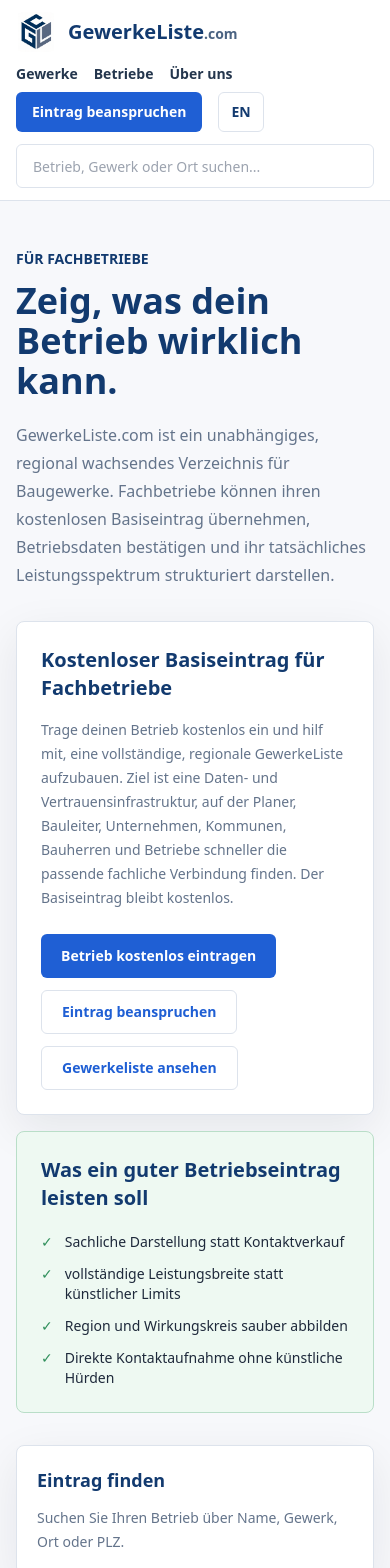
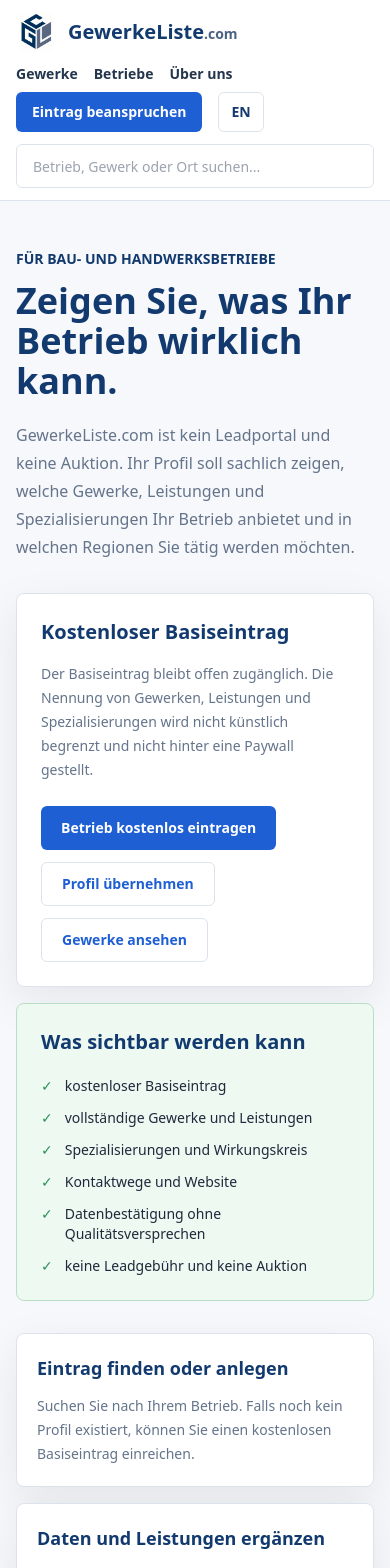
Before and after one commit to andreas1000000/gewerkeliste, a Next.js app: page /fuer-betriebe in a window 390 px wide. Shown: the top 1568 px of the page. Built offline with nearby package versions, Linux system fonts and the light colour scheme; no server answers.

Commit message:
Improve marketing pages and SEO basics

```diff
--- a/app/fuer-betriebe/page.tsx
+++ b/app/fuer-betriebe/page.tsx
@@ -4,74 +4,72 @@
 import { SiteHeader } from "@/components/site-header";
 
 export const metadata: Metadata = {
-  title: "Für Betriebe – Betrieb vollständig darstellen | GewerkeListe.com",
+  title: "Für Betriebe: kostenloses Basisprofil sichern | GewerkeListe.com",
   description:
-    "Fachbetriebe können ihren Betrieb kostenlos eintragen, Leistungen vollständig darstellen und die regionale GewerkeListe mit aufbauen.",
+    "Bau- und Handwerksbetriebe können ihren kostenlosen Basiseintrag übernehmen, Leistungen vollständig darstellen und regional auffindbar werden.",
+  alternates: {
+    canonical: "/fuer-betriebe",
+  },
 };
+
+const benefits = [
+  "kostenloser Basiseintrag",
+  "vollständige Gewerke und Leistungen",
+  "Spezialisierungen und Wirkungskreis",
+  "Kontaktwege und Website",
+  "Datenbestätigung ohne Qualitätsversprechen",
+  "keine Leadgebühr und keine Auktion",
+];
 
 const steps = [
   {
-    title: "Eintrag finden",
-    text: "Suchen Sie Ihren Betrieb über Name, Gewerk, Ort oder PLZ.",
+    title: "Eintrag finden oder anlegen",
+    text: "Suchen Sie nach Ihrem Betrieb. Falls noch kein Profil existiert, können Sie einen kostenlosen Basiseintrag einreichen.",
   },
   {
-    title: "Übernahme anfragen",
-    text: "Senden Sie die Anfrage direkt über den vorhandenen Betriebseintrag.",
+    title: "Daten und Leistungen ergänzen",
+    text: "Ergänzen Sie Gewerke, konkrete Leistungen, Spezialisierungen, Kontaktwege und Ihren regionalen Wirkungskreis.",
   },
   {
-    title: "Daten bestätigen",
-    text: "Nach Prüfung werden Betriebsdaten, Leistungen und Wirkungskreis hinterlegt.",
+    title: "Prüfung abwarten",
+    text: "Änderungen werden geprüft, bevor sie veröffentlicht werden. Eine Datenbestätigung ist keine Qualitätsbewertung.",
   },
-];
-
-const principles = [
-  "Sachliche Darstellung statt Kontaktverkauf",
-  "vollständige Leistungsbreite statt künstlicher Limits",
-  "Region und Wirkungskreis sauber abbilden",
-  "Direkte Kontaktaufnahme ohne künstliche Hürden",
 ];
 
 export default function ForCompaniesPage() {
   return (
     <main className="min-h-screen bg-[#f7f8fb] text-ink">
       <SiteHeader />
+
       <section className="mx-auto max-w-7xl px-4 py-12 sm:px-6 lg:px-8">
-        <p className="text-sm font-semibold uppercase tracking-normal text-brand">Für Fachbetriebe</p>
+        <p className="text-sm font-semibold uppercase tracking-normal text-brand">Für Bau- und Handwerksbetriebe</p>
         <h1 className="mt-3 max-w-4xl text-4xl font-semibold text-brand">
-          Zeig, was dein Betrieb wirklich kann.
+          Zeigen Sie, was Ihr Betrieb wirklich kann.
         </h1>
         <p className="mt-5 max-w-3xl text-base leading-7 text-muted">
-          GewerkeListe.com ist ein unabhängiges, regional wachsendes Verzeichnis für Baugewerke. Fachbetriebe können
-          ihren kostenlosen Basiseintrag übernehmen, Betriebsdaten bestätigen und ihr tatsächliches Leistungsspektrum
-          strukturiert darstellen.
+          GewerkeListe.com ist kein Leadportal und keine Auktion. Ihr Profil soll sachlich zeigen, welche Gewerke,
+          Leistungen und Spezialisierungen Ihr Betrieb anbietet und in welchen Regionen Sie tätig werden möchten.
         </p>
 
         <div className="mt-8 grid gap-4 lg:grid-cols-[1.1fr_0.9fr]">
           <section className="rounded-lg border border-line bg-white p-6 shadow-soft">
-            <h2 className="text-xl font-semibold text-brand">
-              Kostenloser Basiseintrag für Fachbetriebe
-            </h2>
+            <h2 className="text-xl font-semibold text-brand">Kostenloser Basiseintrag</h2>
             <p className="mt-4 text-sm leading-6 text-muted">
-              Trage deinen Betrieb kostenlos ein und hilf mit, eine vollständige, regionale GewerkeListe aufzubauen.
-              Ziel ist eine Daten- und Vertrauensinfrastruktur, auf der Planer, Bauleiter, Unternehmen, Kommunen,
-              Bauherren und Betriebe schneller die passende fachliche Verbindung finden. Der Basiseintrag bleibt
-              kostenlos.
+              Der Basiseintrag bleibt offen zugänglich. Die Nennung von Gewerken, Leistungen und Spezialisierungen wird
+              nicht künstlich begrenzt und nicht hinter eine Paywall gestellt.
             </p>
             <div className="mt-6 flex flex-wrap gap-3">
               <BlueLink href="/betrieb-eintragen">Betrieb kostenlos eintragen</BlueLink>
-              <OutlineLink href="/gewerke?view=alphabetisch&claimIntent=true">Eintrag beanspruchen</OutlineLink>
-              <OutlineLink href="/gewerke">Gewerkeliste ansehen</OutlineLink>
+              <OutlineLink href="/eintrag-beanspruchen">Profil übernehmen</OutlineLink>
+              <OutlineLink href="/gewerke">Gewerke ansehen</OutlineLink>
             </div>
           </section>
 
           <section className="rounded-lg border border-[#b9dec8] bg-[#eef9f2] p-6">
-            <h2 className="text-xl font-semibold text-brand">Was ein guter Betriebseintrag leisten soll</h2>
+            <h2 className="text-xl font-semibold text-brand">Was sichtbar werden kann</h2>
             <div className="mt-5 grid gap-3">
-              {principles.map((item) => (
-                <div key={item} className="flex gap-3 text-sm font-medium text-ink">
-                  <span className="text-[#2f8f5b]">✓</span>
-                  <span>{item}</span>
-                </div>
+              {benefits.map((item) => (
+                <Check key={item}>{item}</Check>
               ))}
             </div>
           </section>
@@ -79,98 +77,32 @@
 
         <section className="mt-8 grid gap-4 lg:grid-cols-3">
           {steps.map((step) => (
-            <div key={step.title} className="rounded-lg border border-line bg-white p-5 shadow-soft">
+            <article key={step.title} className="rounded-lg border border-line bg-white p-5 shadow-soft">
               <h2 className="text-lg font-semibold text-brand">{step.title}</h2>
               <p className="mt-3 text-sm leading-6 text-muted">{step.text}</p>
-            </div>
+            </article>
           ))}
         </section>
 
         <section className="mt-8 rounded-lg border border-line bg-white p-6 shadow-soft">
-          <h2 className="text-2xl font-semibold text-brand">Zeig, was dein Betrieb wirklich kann.</h2>
+          <h2 className="text-2xl font-semibold text-brand">Optionaler Zusatznutzen, keine Pflicht.</h2>
           <p className="mt-4 max-w-4xl text-sm leading-6 text-muted">
-            Jeder Betrieb soll sein Leistungsspektrum klar, vollständig und übersichtlich darstellen können. Genau darum
-            geht es bei GewerkeListe.com: Auftraggeber, Planer und Bauleiter sollen besser erkennen, welche Betriebe
-            welche Leistungen anbieten – regional, transparent und aus der Praxis heraus.
+            Spätere kostenpflichtige Funktionen dürfen zusätzliche Darstellung, Referenzen, Projektbeispiele oder
+            Werkzeuge ermöglichen. Die grundlegende Sichtbarkeit der Betriebsdaten und des tatsächlichen
+            Leistungsspektrums bleibt davon getrennt.
           </p>
-        </section>
-
-        <section className="mt-8 grid gap-4 lg:grid-cols-2">
-          <div className="rounded-lg border border-line bg-white p-6 shadow-soft">
-            <h2 className="text-2xl font-semibold text-brand">Kostenloser Basiseintrag</h2>
-            <p className="mt-4 text-sm leading-6 text-muted">
-              Der Basiseintrag ermöglicht eine klare Darstellung deines Betriebs und deiner Leistungen. Nicht künstlich
-              begrenzt, sondern so, dass der Markt besser versteht, wofür dein Betrieb steht.
-            </p>
-            <ul className="mt-5 grid gap-2 text-sm text-ink">
-              {[
-                "Gewerke und Leistungen klar benennen",
-                "Spezialisierungen sichtbar machen",
-                "regionale Auffindbarkeit verbessern",
-                "transparente Leistungsübersicht",
-                "Kontaktdaten und Website",
-                "sachliche Kurzbeschreibung",
-                "Eintragsstatus klar gekennzeichnet",
-              ].map((item) => (
-                <li key={item}>
-                  <span className="mr-2 text-brand">✓</span>
-                  {item}
-                </li>
-              ))}
-            </ul>
-          </div>
-          <div className="rounded-lg border border-[#b9dec8] bg-[#eef9f2] p-6">
-            <h2 className="text-2xl font-semibold text-brand">Bestätigter Fachbetriebseintrag</h2>
-            <p className="mt-4 text-sm leading-6 text-muted">
-              Ein bestätigter Eintrag zeigt, dass Betriebsdaten übernommen und geprüft wurden. Das ist keine Aussage über
-              Qualität oder Ausführung, sondern über die Nachvollziehbarkeit der Eintragsdaten.
-            </p>
-            <ul className="mt-5 grid gap-2 text-sm text-ink">
-              {[
-                "geprüfte Betriebsdaten",
-                "vollständiges Leistungsspektrum",
-                "Tätigkeitsgebiete oder PLZ",
-                "Referenzen und Projektbeispiele, falls vorhanden",
-                "Zertifikate oder Innungen, falls vorhanden",
-                "Badge Betriebsdaten bestätigt",
-                "optionale erweiterte Darstellung",
-              ].map((item) => (
-                <li key={item}>
-                  <span className="mr-2 text-[#2f8f5b]">✓</span>
-                  {item}
-                </li>
-              ))}
-            </ul>
-          </div>
-        </section>
-
-        <section className="mt-8 rounded-lg border border-line bg-white p-6 shadow-soft">
-          <h2 className="text-2xl font-semibold text-brand">Kein Kontaktverkauf. Kein Preiskampf.</h2>
-          <p className="mt-4 max-w-4xl text-sm leading-6 text-muted">
-            GewerkeListe.com verkauft keine einzelnen Kontakte. Der Betriebseintrag soll langfristig sichtbar machen,
-            welche Leistungen ein Betrieb anbietet und in welchem Gebiet er tätig ist.
-          </p>
-        </section>
-
-        <section className="mt-8 grid gap-4 lg:grid-cols-2">
-          <div className="rounded-lg border border-[#b9dec8] bg-[#eef9f2] p-6">
-            <h2 className="text-2xl font-semibold text-brand">Leistungsspektrum vollständig darstellen</h2>
-            <p className="mt-4 text-sm leading-6 text-muted">
-              Betriebe sollen ihre Gewerke, Leistungen, Spezialisierungen und Tätigkeitsgebiete klar benennen können.
-              Diese grundlegende Darstellung wird nicht künstlich begrenzt.
-            </p>
-            <p className="mt-4 text-sm font-semibold text-brand">Der Basiseintrag bleibt sachlich und offen zugänglich.</p>
-          </div>
-          <div className="rounded-lg border border-line bg-white p-6 shadow-soft">
-            <h2 className="text-2xl font-semibold text-brand">Für alle Betriebe offen.</h2>
-            <p className="mt-4 text-sm leading-6 text-muted">
-              Jeder Betrieb soll unabhängig von Region, Größe oder Unternehmensalter die Möglichkeit haben, sich auf
-              GewerkeListe.com sachlich, vollständig und nachvollziehbar zu präsentieren.
-            </p>
-          </div>
         </section>
       </section>
     </main>
+  );
+}
+
+function Check({ children }: { children: React.ReactNode }) {
+  return (
+    <div className="flex gap-3 text-sm font-medium text-ink">
+      <span className="text-[#2f8f5b]">✓</span>
+      <span>{children}</span>
+    </div>
   );
 }
 
--- a/app/handwerker/page.tsx
+++ b/app/handwerker/page.tsx
@@ -1,5 +1,5 @@
 import { redirect } from "next/navigation";
 
 export default function HandwerkerRedirectPage() {
-  redirect("/fuer-betriebe");
+  redirect("/betriebe");
 }
--- a/app/page.tsx
+++ b/app/page.tsx
@@ -181,7 +181,7 @@
               </div>
               <div className="mt-4 flex flex-wrap gap-3">
                 <BlueLink href="/betrieb-eintragen">Kostenlosen Basiseintrag sichern</BlueLink>
-                <OutlineLink href="/eintrag-beanspruchen">Eintrag beanspruchen</OutlineLink>
+                <OutlineLink href="/betriebe">Betriebe suchen</OutlineLink>
               </div>
             </form>
           </div>
@@ -236,7 +236,7 @@
           <Step number="2" text="Betriebsdaten übernehmen oder korrigieren" />
           <Step number="3" text="volle Leistungsbreite und Wirkungskreis darstellen" />
           <p className="mt-5 rounded-md border border-[#b9dec8] bg-[#eef9f2] px-4 py-3 text-sm font-semibold text-brand">
-            Zeig, was dein Betrieb wirklich kann: Gewerke, Leistungen, Spezialisierungen und Tätigkeitsgebiet klar darstellen.
+            Zeigen Sie, was Ihr Betrieb wirklich kann: Gewerke, Leistungen, Spezialisierungen und Tätigkeitsgebiet klar darstellen.
           </p>
           <div className="mt-6">
             <BlueLink href="/eintrag-beanspruchen">Eintrag beanspruchen</BlueLink>
@@ -275,7 +275,7 @@
         <div className="rounded-lg border border-line bg-white p-6 shadow-soft sm:p-8 lg:grid lg:grid-cols-[minmax(0,1fr)_320px] lg:gap-8">
           <div>
             <p className="text-sm font-semibold uppercase tracking-normal text-brand">Für Bauprojekte</p>
-            <h2 className="mt-2 text-3xl font-semibold text-[#07173d]">Finde Betriebe, die zur Aufgabe und zur Region passen.</h2>
+            <h2 className="mt-2 text-3xl font-semibold text-[#07173d]">Finden Sie Betriebe, die zur Aufgabe und zur Region passen.</h2>
             <p className="mt-4 text-base font-semibold leading-7 text-ink">
               GewerkeListe.com ordnet Leistungen, Standorte und Wirkungskreise so, dass Projektbeteiligte schneller
               eine belastbare Vorauswahl treffen können.
@@ -357,7 +357,7 @@
             angegeben oder aus Quellen abgeleitet und geprüft werden.
           </p>
           <div className="mt-6 flex flex-wrap gap-3">
-            <BlueLink href="/suche">Gewerke suchen</BlueLink>
+            <BlueLink href="/betriebe">Betriebe suchen</BlueLink>
             <OutlineLink href="/betrieb-eintragen">Betrieb eintragen</OutlineLink>
           </div>
         </div>
@@ -500,7 +500,7 @@
           <div className="mt-6 flex flex-wrap justify-center gap-3">
             <BlueLink href="/suche">Fachbetrieb suchen</BlueLink>
             <OutlineLink href="/eintrag-beanspruchen">Eintrag beanspruchen</OutlineLink>
-            <OutlineLink href="/betrieb-eintragen">Betrieb eintragen</OutlineLink>
+            <OutlineLink href="/betriebe">Betriebe</OutlineLink>
           </div>
         </div>
       </section>
--- a/app/ueber-gewerkeliste/page.tsx
+++ b/app/ueber-gewerkeliste/page.tsx
@@ -96,7 +96,7 @@
               </p>
               <p>Ich kenne die Frage aus der Praxis:</p>
               <p className="rounded-lg border border-line bg-panel px-5 py-4 text-xl font-semibold text-brand">
-                „Kennst du jemanden, der das machen kann?“
+                „Kennen Sie jemanden, der das machen kann?“
               </p>
               <p>Genau aus dieser Frage heraus entsteht GewerkeListe.com.</p>
             </div>
@@ -358,7 +358,7 @@
         <div className="rounded-lg bg-[#082a63] p-6 text-white shadow-soft sm:p-8 lg:grid lg:grid-cols-[minmax(0,1fr)_360px] lg:gap-8">
           <div>
             <p className="text-sm font-semibold uppercase tracking-normal text-blue-100">Mitmachen</p>
-            <h2 className="mt-2 text-3xl font-semibold">Hilf mit, die GewerkeListe besser zu machen.</h2>
+            <h2 className="mt-2 text-3xl font-semibold">Helfen Sie mit, die GewerkeListe besser zu machen.</h2>
             <p className="mt-4 max-w-3xl text-sm leading-6 text-blue-50">
               Eine gute GewerkeListe entsteht nicht am Schreibtisch allein. Sie entsteht durch Hinweise aus der Praxis.
               Wenn ein Betrieb fehlt, ein Gewerk nicht sauber erfasst ist oder eine Leistung besser beschrieben werden
```
Also changed, not shown: app/robots.ts (+12 -1 lines), app/sitemap.ts (+15 -5 lines).
